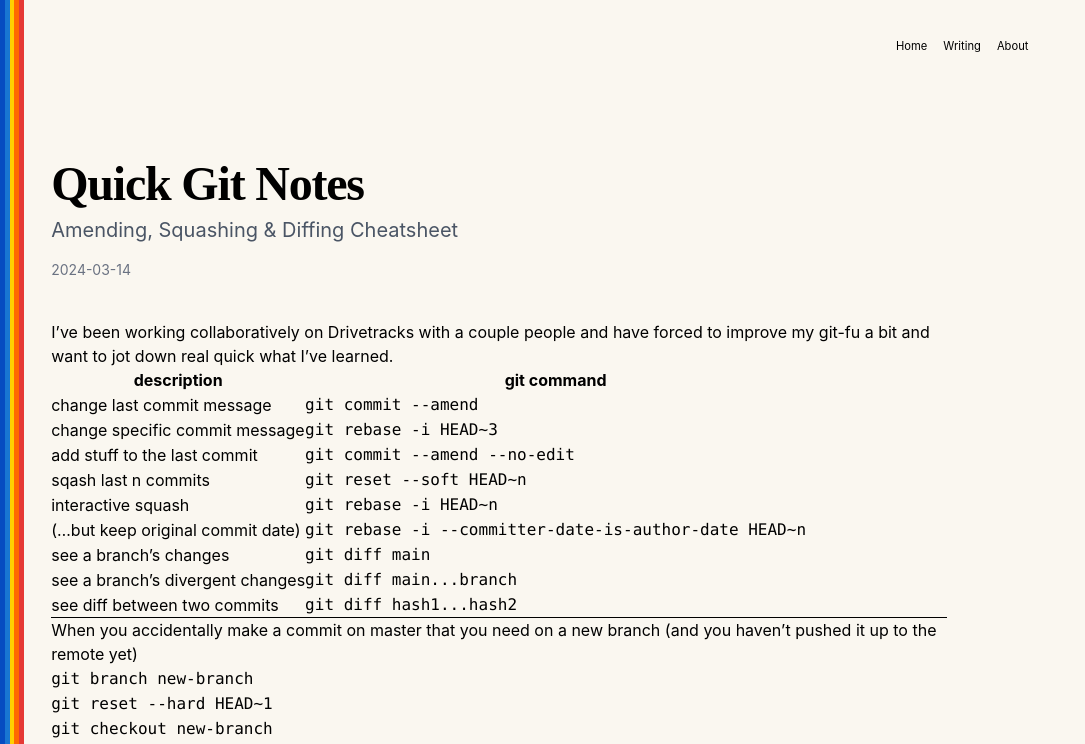
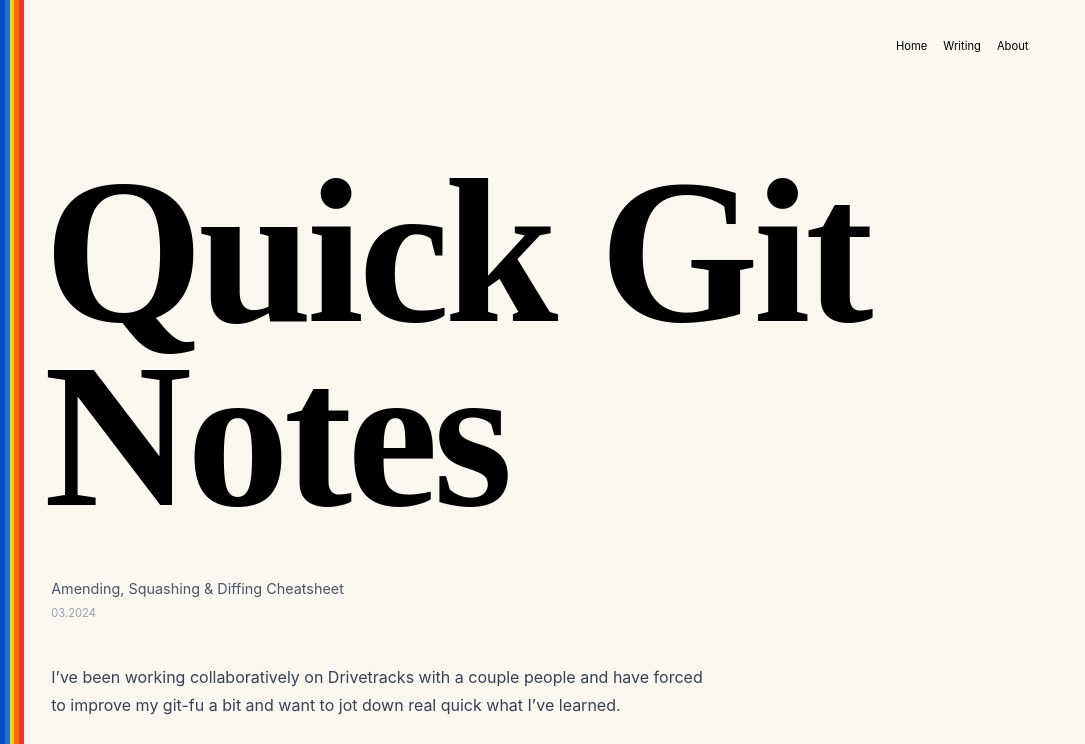
Before and after one commit to mark-mcdermott/markmcdermott.io, an Astro site: page /writing/24-03-14-quick-notes-on-git-amending-squashing-and-diffing in a window 1280 px wide. Shown: the top 744 px of the page, without its empty margins (0-1085 px from the left). Built offline with nearby package versions, Linux system fonts and the light colour scheme; Astro itself is replaced by a stand-in of ours.

Commit message:
feat: add blog post page

```diff
--- a/package.json
+++ b/package.json
@@ -15,6 +15,7 @@
     "astro": "^6.4.4"
   },
   "devDependencies": {
+    "@tailwindcss/typography": "^0.5.20",
     "@tailwindcss/vite": "^4.3.0",
     "tailwindcss": "^4.3.0"
   }
--- a/src/layouts/Layout.astro
+++ b/src/layouts/Layout.astro
@@ -31,7 +31,7 @@ function getTitleTag(): string {
 	</head>
 	<body class="bg-background">
     <div class="rainbow pl-[25px] sm:pl-[4vw]">
-      <header class="pt-8 absolute right-0 w-[30vw]">
+      <header class="pt-8 absolute right-10 sm:right-0 w-[30vw]">
         <Nav />
         { Astro.url.pathname ==='/' && <p class="mt-2 max-w-27 sm:max-w-55 text-[0.65rem] text-gray-800">Software, AI, attention and neurodiversity.</p> }
       </header>
--- a/src/pages/index.astro
+++ b/src/pages/index.astro
@@ -1,5 +1,11 @@
 ---
 import Layout from '@layouts/Layout.astro'
+import { getCollection } from 'astro:content'
+
+const [latest] = (await getCollection('writing'))
+  .sort((a,b) => b.data.date.localeCompare(a.data.date))
+
+const [year, month] = latest. data.date.split('-')
 ---
 
 <Layout>
@@ -29,9 +35,9 @@ import Layout from '@layouts/Layout.astro'
       text-[clamp(4rem,12vw,45rem)]
       font-haas
       font-black
-    ">Reflections on Software Engineering in the</h2>
-    <div class="article-meta pb-24 justify-self-end self-end">
-      <p class="mt-2 w-[30vw] text-[0.9rem]">Progression through unlearning.</p>
+    ">{latest.data.title}</h2>
+    <div class="article-meta pb-24 mr-10 sm:mr-0 justify-self-end self-end">
+      <p class="mt-2 w-[30vw] text-[0.9rem]">{latest.data.subtitle}</p>
       <time datetime="2026-03" class="text-[0.7rem] w-[30vw] text-gray-800">03.2026</time>
     </div>
   </article>
--- a/src/pages/writing/[slug].astro
+++ b/src/pages/writing/[slug].astro
@@ -10,19 +10,31 @@ export async function getStaticPaths() {
   }))
 }
 
+const formatDate = (iso: string) => {
+  const [year, month] = iso.split('-')
+  return `${month}.${year}`
+}
+
 const { post } = Astro.props
 const { Content } = await render(post)
 ---
 
 <Layout pageTitle={post.data.title}>
-  <article class="pt-40 max-w-[70vw] min-h-dvh">
-    <h1 class="text-5xl font-haas font-black tracking-tight">
-      {post.data.title}
+  <article class="py-40 max-w-[70vw] min-h-dvh">
+    <h1 class="
+      ml-[-0.035em]
+      pb-[0.2em]
+      text-[clamp(4rem,16vw,14rem)]
+      leading-[0.9]
+      tracking-tight
+      font-haas
+      font-black
+      ">{post.data.title}
     </h1>
-    {post.data.subtitle && <p class="mt-2 text-xl text-gray-600">{post.data.subtitle}</p>}
-    <time datetime={post.data.date} class="mt-4 block text-sm text-gray-500">
-      {post.data.date}
-    </time>
+    {post.data.subtitle && <p class="mt-2 w-[30vw] text-[0.9rem] text-gray-600">{post.data.subtitle}</p>}
+
+    <time datetime={post.data.date} class="text-[0.7rem] w-[30vw] text-gray-400">{formatDate(post.data.date)}</time>
+
     <div class="prose mt-10">
       <Content />
     </div>
--- a/src/pages/writing/index.astro
+++ b/src/pages/writing/index.astro
@@ -26,7 +26,7 @@ const formatDate = (iso: string) => {
       {posts.map((post) => (
         <li>
           <a href={`/writing/${post.id}`} class="group inline-block leading-4">
-            <h2 class="text-2xl font-semibold tracking-tight group-hover:underline">
+            <h2 class="text-lg sm:text-2xl font-semibold tracking-tight group-hover:underline">
               {post.data.title}
             </h2>
               {post.data.subtitle && (
--- a/src/styles/globals.css
+++ b/src/styles/globals.css
@@ -1,4 +1,5 @@
 @import "tailwindcss";
+@plugin "@tailwindcss/typography";
 
 @theme {
   --color-background: #faf7f0;
@@ -16,3 +17,15 @@
     #e53935  80%  100%
   ) 0 0 / var(--width) 100% no-repeat
 }
+
+.prose :not(pre) > code::before,
+.prose :not(pre) > code::after {
+  content: none;                 /* remove the literal backticks */
+}
+
+.prose :not(pre) > code {
+  background-color: var(--color-stone-200);  /* pick something that fits your cream skin */
+  padding: 0.15em 0.4em;
+  border-radius: 0.3rem;
+  font-weight: 400;              optional: undo the default bold
+}
```
Also changed, not shown: pnpm-lock.yaml.
